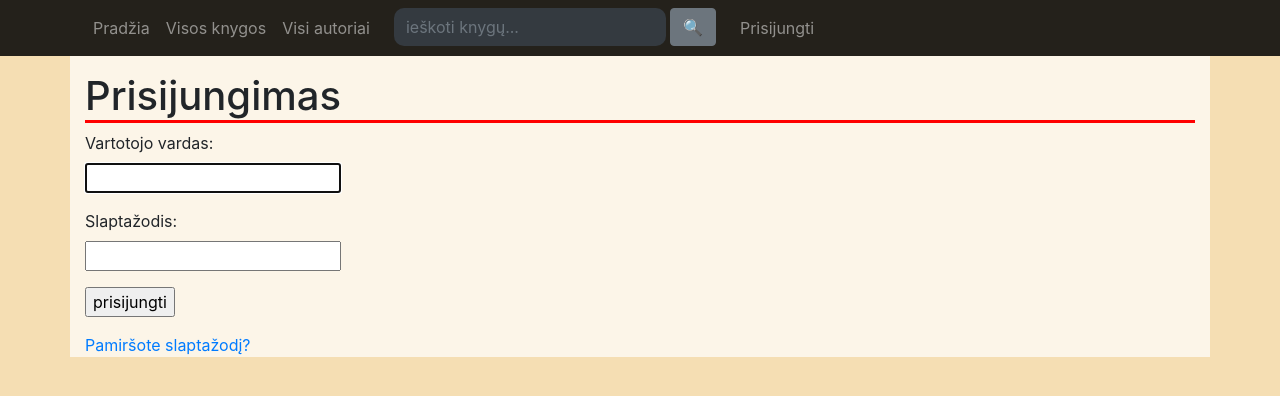
After one commit to User852963741/ptu1_library, a Django app: page /accounts/login/ in a window 1280 px wide. The commit adds this page. Shown: the top 396 px of the page. Run offline with Django 4.2, Linux system fonts and the light colour scheme.

Commit message:
login/logout

```diff
--- a/library/books/templates/books/base.html
+++ b/library/books/templates/books/base.html
@@ -28,6 +28,15 @@
                                 <button type="submit" class="btn btn-secondary ml-1">&#128269;</button>
                             </form>
                         </li>
+                        {% if request.user.is_authenticated %}
+                            <li class="nav-item"><span class="nav-link">&#128100; {{ request.user.username }}</span></li>
+                            {% if request.user.is_superuser or request.user.is_staff %}
+                                <li class="nav-item"><a class="nav-link" href="{% url 'admin:index' %}">Adminas</a></li>
+                            {% endif %}
+                            <li class="nav-item"><a class="nav-link" href="{% url 'logout' %}">&#128682;</a></li>
+                        {% else %}
+                            <li class="nav-item"><a class="nav-link" href="{% url 'login' %}">Prisijungti</a></li>
+                        {% endif %}
                     {% endblock navigation %}</ul>
                 </div>
             </div>
--- a/library/books/templates/books/index.html
+++ b/library/books/templates/books/index.html
@@ -9,6 +9,7 @@
         <li>Knygų kopijų: <strong>{{ num_instances }}</strong></li>
         <li>Prieinamų kopijų: <strong>{{ num_instances_available }}</strong></li>
         <li>Autorių: <strong>{{ num_authors }}</strong></li>
+        <li>Apsilankymų čia šios sesijos metu: <strong>{{ num_visits }}</strong></li>
     </ul>
 </div>
 {% endblock content %}
--- /dev/null
+++ b/library/books/templates/registration/login.html
@@ -0,0 +1,34 @@
+{% extends 'books/base.html' %}
+
+{% block content %}
+<div class="container">
+    <h1>Prisijungimas</h1>
+    <form method="post" action="{% url 'login' %}">
+        {% csrf_token %}
+
+        {% if form.errors %}
+            <div class="alert alert-danger">Prisijungimo Klaida: bandykite dar kartą.</div>
+        {% endif %}
+
+        {% if next %}
+            <div class="alert alert-warning">Netutite taisės pasiekti puslapį, kurio adresą įrašėte. Prašome prisijungti.</div>
+        {% endif %}
+
+        <div class="form-group">
+            <label for="id_username">Vartotojo vardas: </label><br>
+            {{ form.username }}
+        </div>
+        <div class="form-group">
+            <label for="id_password">Slaptažodis:</label><br>
+            {{ form.password }}
+        </div>
+        <div class="form-group">
+            <input type="submit" value="prisijungti">
+            <input type="hidden" name="next" value="{{ next }}">
+        </div>
+    </form>
+
+    <P><a href="{% url 'password_reset' %}">Pamiršote slaptažodį?</a></p>
+
+</div>
+{% endblock content %}
--- a/library/books/views.py
+++ b/library/books/views.py
@@ -10,12 +10,15 @@ def index(request):
     num_instances = BookInstance.objects.all().count()
     num_instances_available = BookInstance.objects.filter(status__exact='g').count()
     num_authors = Author.objects.all().count()
+    num_visits = request.session.get('num_visits', 1)
+    request.session['num_visits'] = num_visits + 1
 
     context = {
         'num_authors': num_authors,
         'num_books': num_books,
         'num_instances': num_instances,
         'num_instances_available': num_instances_available,
+        'num_visits': num_visits,
     }
 
     return render(request, 'books/index.html', context)
--- a/library/library/settings.py
+++ b/library/library/settings.py
@@ -133,3 +133,5 @@ DEFAULT_AUTO_FIELD = 'django.db.models.BigAutoField'
 INTERNAL_IPS = [
     "127.0.0.1",
 ]
+
+LOGIN_REDIRECT_URL = '/'
--- a/library/library/urls.py
+++ b/library/library/urls.py
@@ -22,6 +22,7 @@ from django.views.generic import RedirectView
 urlpatterns = [
     path('library/', include('books.urls')),
     path('admin/', admin.site.urls),
+    path('accounts/', include('django.contrib.auth.urls')),
     path('__debug__/', include('debug_toolbar.urls')),
     path('', RedirectView.as_view(url='library/', permanent=True)),
 ] + (static(settings.STATIC_URL, document_root=settings.STATIC_ROOT) +
```
Also changed, not shown: library/books/templates/registration/logged_out.html (added, +8 -0 lines).
